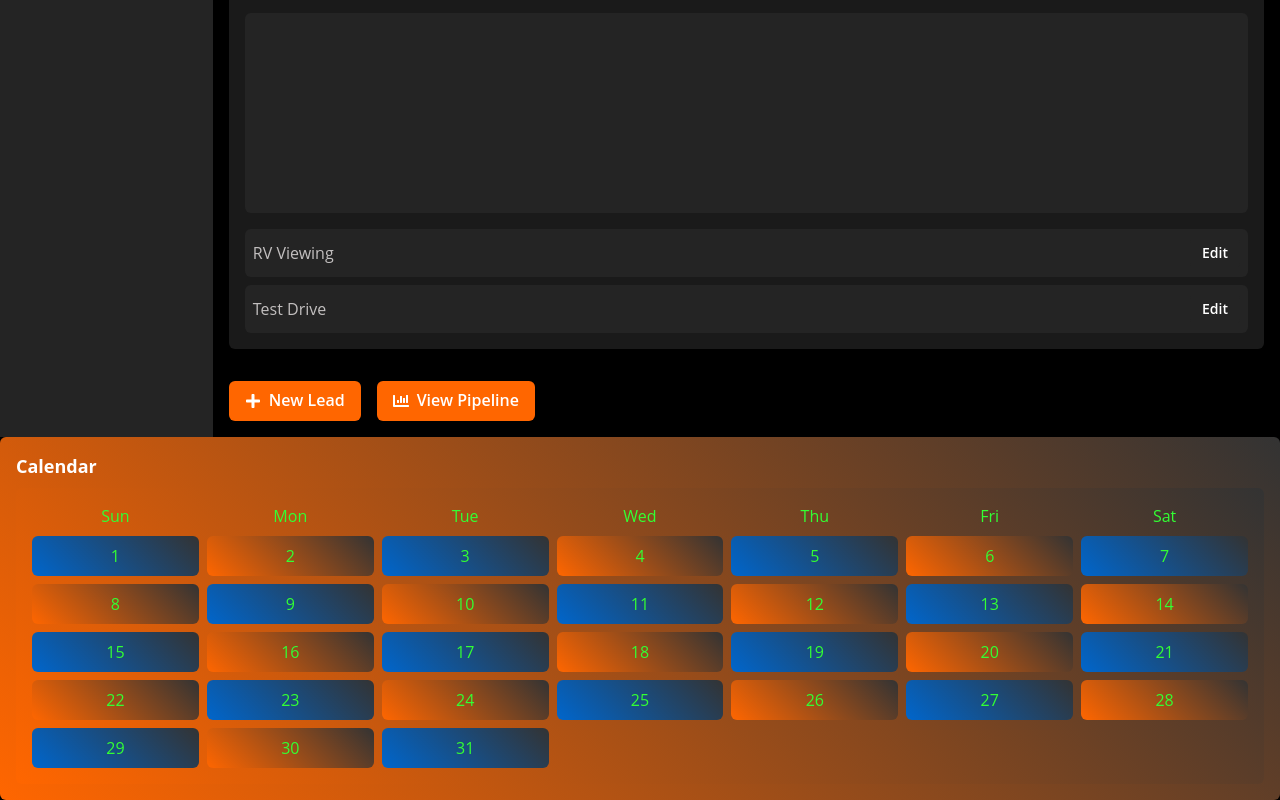
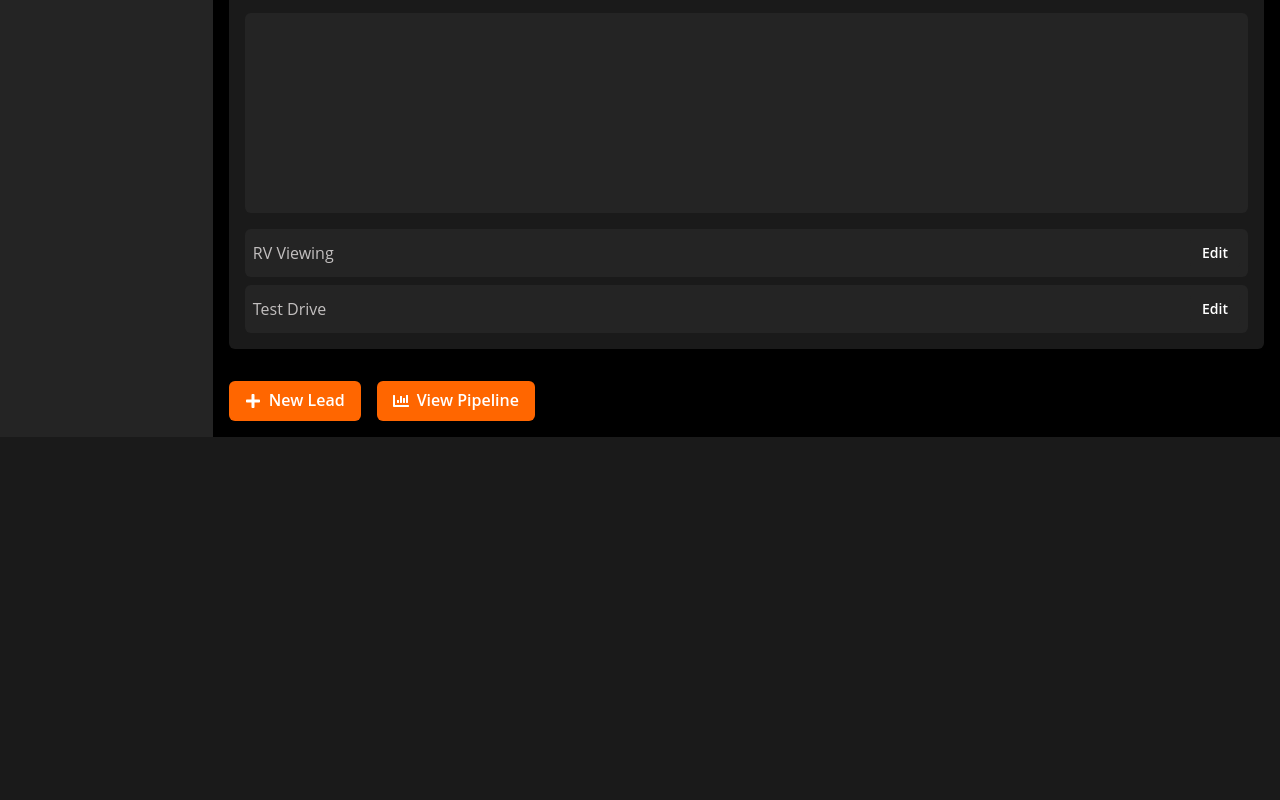
Before and after one commit to GPT-Engineer-App/dark-theme-sales-dashboard, a React (Vite) app: page / in a window 1280 px wide. Shown: the part 1429-2229 px from the top of the page. After the commit the page ends 1866 px from the top, so only its background shows below. Built offline with nearby package versions, Linux system fonts and the light colour scheme.

Commit message:
Removed the Calendar component from the footer of the Index page.
Prompt: no remove the calander at the footer

```diff
--- a/src/pages/Index.jsx
+++ b/src/pages/Index.jsx
@@ -215,12 +215,6 @@ const Index = () => {
     <ChakraProvider theme={theme}>
       <Box bg="#000000" minH="100vh" color="white">
         <Dashboard />
-        <Box bg="linear-gradient(45deg, #ff6600, #333333)" p="4" borderRadius="md">
-          <Text fontSize="lg" fontWeight="bold" mb="2">
-            Calendar
-          </Text>
-          <Calendar />
-        </Box>
       </Box>
     </ChakraProvider>
   );
```
